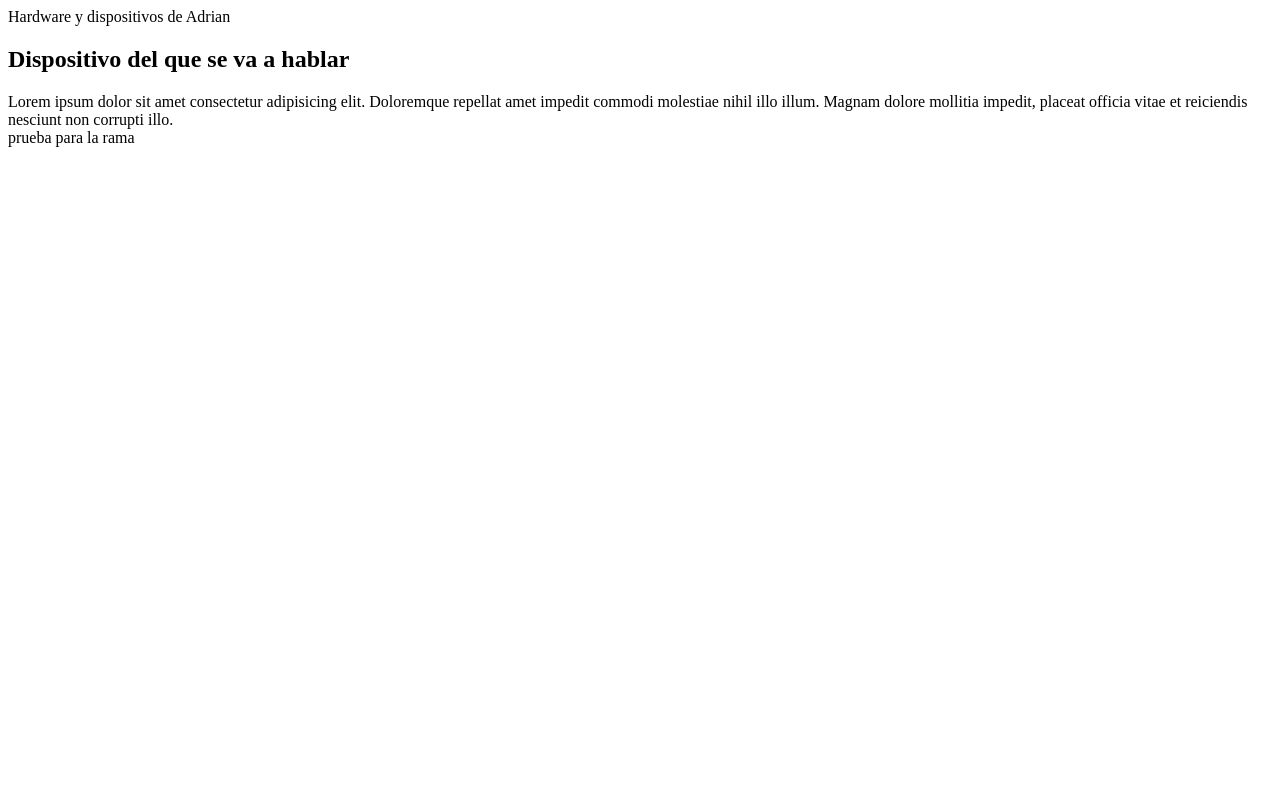
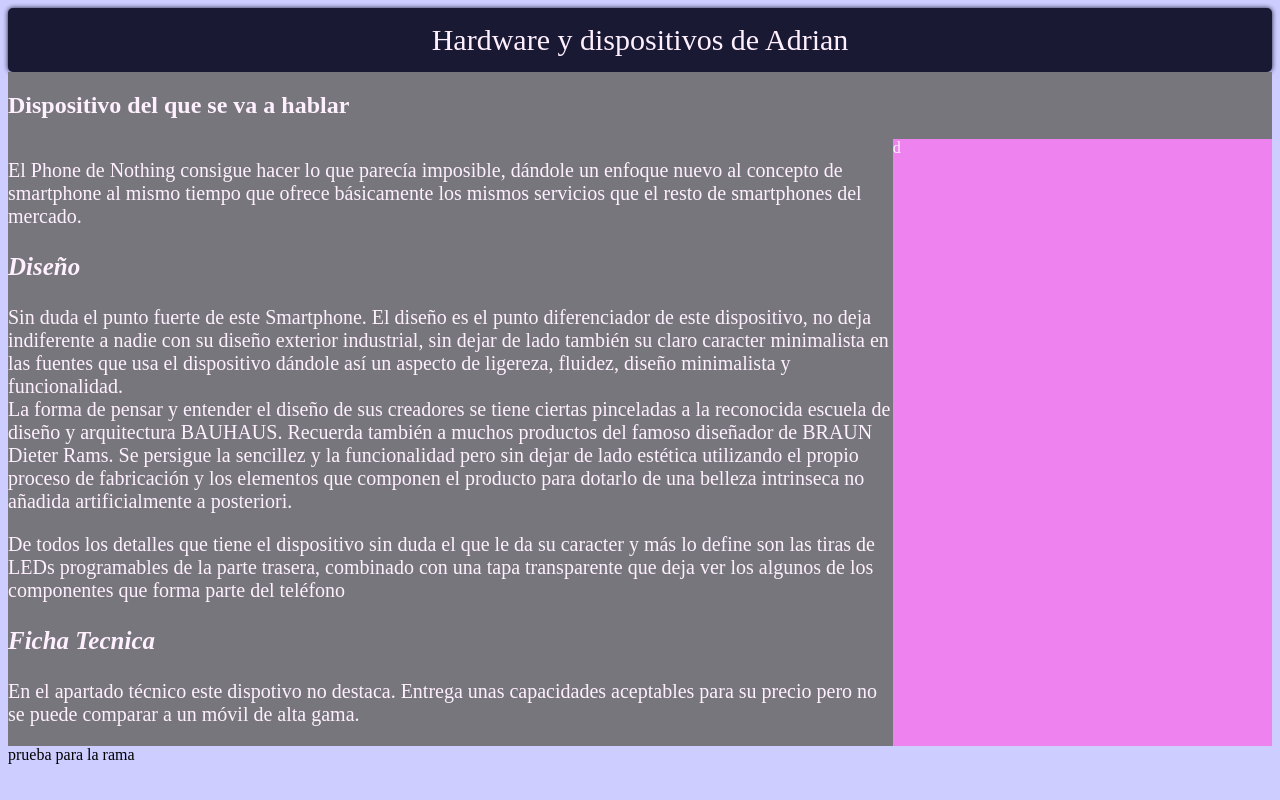
Before and after one commit to Sorek11/DAW_22-23, a plain HTML site: page Entornos de Desarrollo/Adrian.html in a window 1280 px wide. Drawn offline with Linux system fonts and the light colour scheme.

Commit message:
Adrian.html
Hacer esquelto y rellenar texto
Empezar a meter estilos en CSS

```diff
--- a/Entornos de Desarrollo/Adrian.html
+++ b/Entornos de Desarrollo/Adrian.html
@@ -5,15 +5,38 @@
     <meta http-equiv="X-UA-Compatible" content="IE=edge" />
     <meta name="viewport" content="width=device-width, initial-scale=1.0" />
     <title>Hardware y dispositivos de Adrian</title>
+    <link rel="stylesheet" href="./CSS/style.css">
   </head>
   <body>
     <header>Hardware y dispositivos de Adrian</header>
-    <h2>Dispositivo del que se va a hablar</h2>
-    <div><!-- Aqui en este div se meteran varios divs con imagenes y texto y las movidas que se me vayan ocurriendo-->
-      Lorem ipsum dolor sit amet consectetur adipisicing elit. Doloremque
-      repellat amet impedit commodi molestiae nihil illo illum. Magnam dolore
-      mollitia impedit, placeat officia vitae et reiciendis nesciunt non
-      corrupti illo.
+
+    <div id="caja"><!-- Aqui en este div se meteran varios divs con imagenes y texto y las movidas que se me vayan ocurriendo-->
+      <h2>Dispositivo del que se va a hablar</h2>
+      <div id="texto">
+        <p>El Phone de Nothing consigue hacer lo que parecía imposible, dándole un enfoque nuevo al concepto de smartphone al mismo tiempo que
+          ofrece básicamente los mismos servicios que el resto de smartphones del mercado.</p>
+        <p class="titulos"> Diseño</p>
+        <p>Sin duda el punto fuerte de este Smartphone. El diseño es el punto diferenciador de este dispositivo, no deja indiferente a nadie con
+          su diseño exterior industrial, sin dejar de lado también su claro caracter minimalista en las fuentes que usa el dispositivo dándole así
+          un aspecto de ligereza, fluidez, diseño minimalista y funcionalidad.
+          <br>
+          La forma de pensar y entender el diseño de sus creadores se tiene ciertas pinceladas a la reconocida escuela de diseño y arquitectura BAUHAUS.
+          Recuerda también a muchos productos del famoso diseñador de BRAUN Dieter Rams. Se persigue la sencillez y la funcionalidad pero sin dejar de
+          lado estética utilizando el propio proceso de fabricación y los elementos que componen el producto para dotarlo de una belleza intrinseca no
+          añadida artificialmente a posteriori.
+        </p>
+        <p>De todos los detalles que tiene el dispositivo sin duda el que le da su caracter y más lo define son las tiras de LEDs programables de la
+          parte trasera, combinado con una tapa transparente que deja ver los algunos de los componentes que forma parte del teléfono
+        </p>
+        <p class="titulos"> Ficha Tecnica</p>
+        <p>En el apartado técnico este dispotivo no destaca. Entrega unas capacidades aceptables para su precio pero no se puede comparar a un móvil
+          de alta gama.
+
+        </p>
+
+      </div>
+      <div id="imagenes">d</div>
+
     </div>
     prueba para la rama
   </body>
--- a/Entornos de Desarrollo/CSS/style.css
+++ b/Entornos de Desarrollo/CSS/style.css
@@ -17,7 +17,50 @@
 
 /*b/////////////////////////////////////////////SECCION FELIPE//////////////////////////////////*/
 /*b/////////////////////////////////////////////SECCION ADRIAN//////////////////////////////////*/
+body{
+    /* Paleta de colores */
+    /* .color1 {color: #cdceff;}
+        .color2 {color: #fff0ff;}
+        .color3 {color: #191934;}
+        .color4 {color: #77767c;}
+        .color5 {color: #e2e2e2;} */
 
+    background-color: #cdceff;
+}
+header{
+    font-size: 30px;
+    background-color:#191934;
+    color: #fff0ff;
+    text-align: center;
+    padding: 15px;
+    border-radius: 5px;
+    box-shadow: #191934 0px 0px 5px;
+
+}
+
+#caja{
+    background-color: #77767c;
+    display: flex;
+    flex-wrap: wrap;
+    color: #fff0ff;
+}
+h2{
+    width: 100%;
+}
+#texto{
+
+    width: 70%;
+    font-size: 20px;
+}
+#imagenes{
+    width: 30%;
+    background-color: violet;
+}
+.titulos{
+    font-style: italic;
+    font-size: 25px;
+    font-weight: 900;
+}
 
 
 
```
